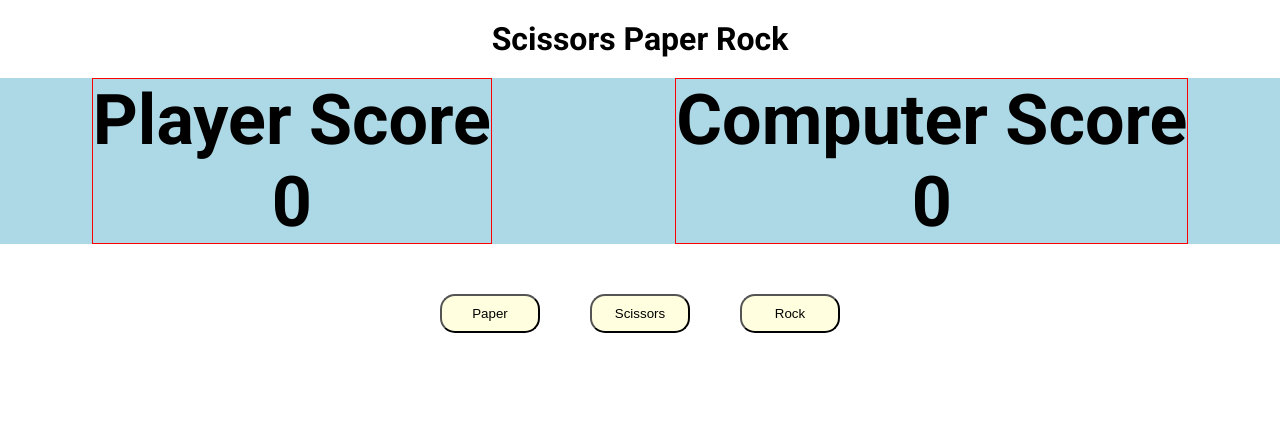
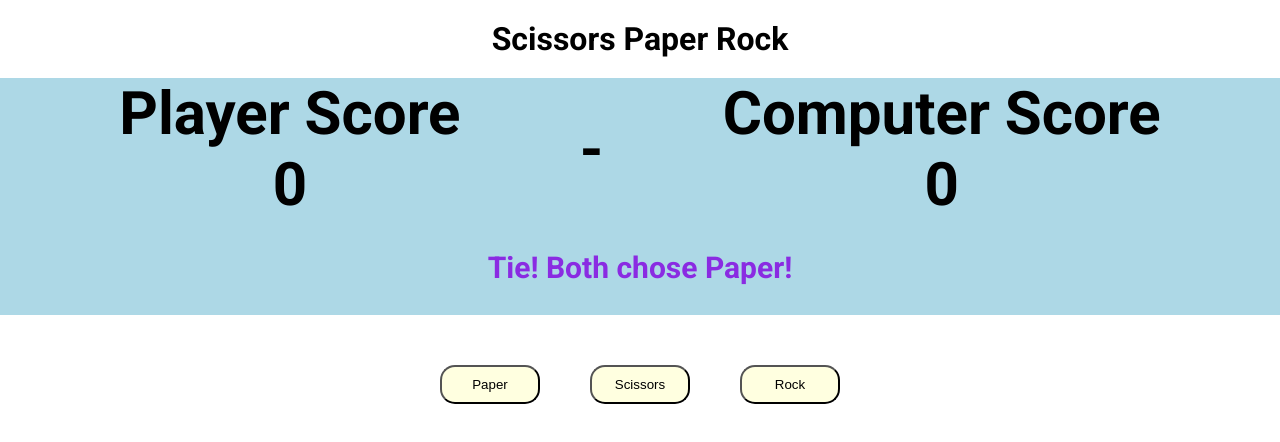
Before and after one commit to bayntris/scissors-paper-rock, a plain HTML site: page index.html in a window 1280 px wide. Both pictures are taken after a click on the button "Paper". Drawn offline with Linux system fonts and the light colour scheme.

Commit message:
Add score feture

```diff
--- a/index.html
+++ b/index.html
@@ -15,19 +15,25 @@
             <h1> Scissors Paper Rock </h1>
         </header>
         <div id="results">
+            <div class="result-scores">
                 <div id="results-player">
                     Player Score
                     <div id="player-score"> 0 </div>
 
                 </div>
+            -
                 <div id="results-computer">
                     Computer Score
                     <div id="computer-score"> 0 </div>
 
 
                 </div>
+            </div>
+            <div id="result-explanation">
 
             </div>
+        </div>
+
         <div id="buttonDiv">
             <button id="paper"> Paper </button>
             <button id="scissors"> Scissors </button>
--- a/scripts/script.js
+++ b/scripts/script.js
@@ -2,24 +2,31 @@
 let playerScore = 0;
 let computerScore = 0;
 
-const divResults = document.querySelector('#results');
+const playerResult = document.querySelector('#player-score');
+const computerResult = document.querySelector('#computer-score');
+const result = document.querySelector("#result-explanation");
+console.log(result);
+
 
 const buttonPaper = document.querySelector('#paper');
 const buttonScissors = document.querySelector('#scissors');
 const buttonRock = document.querySelector('#rock');
 
 
-buttonPaper.addEventListener('click', () => {
-    console.log(singleRound('paper', getComputerSelection()));
-});
+function setScores(event) {
+    const target = event.target.getAttribute('id');
+    result.textContent = singleRound(target, getComputerSelection());
+    playerResult.textContent = playerScore;
+    computerResult.textContent = computerScore;
+    result.style.margin = '30px';
+}
 
-buttonScissors.addEventListener('click', () => {
-    console.log(singleRound('scissors', getComputerSelection()));
-})
 
-buttonRock.addEventListener('click', () => {
-    console.log(singleRound('rock', getComputerSelection()));
-});
+buttonPaper.addEventListener('click', setScores);
+
+buttonScissors.addEventListener('click', setScores);
+
+buttonRock.addEventListener('click', setScores);
 
 
 function getComputerSelection() {
--- a/styles/style.css
+++ b/styles/style.css
@@ -12,6 +12,7 @@ body {
 header {
     display: flex;
     justify-content: center;
+
     padding: 20px;
 
 }
@@ -25,16 +26,31 @@ header {
 }
 
 #results {
-    display: flex;
-    justify-content: space-around;
+
     background-color: lightblue;
 }
 
+.result-scores {
+    display: flex;
+    justify-content: space-evenly;
+    align-items: center;
+    font-size: 60px;
+    font-weight: bold;
+}
+
+
+#result-explanation {
+    display: flex;
+    justify-content: center;
+    font-size: 30px;
+    font-weight: bold;
+    color:blueviolet;
+
+}
+
 #results-player, #results-computer {
-    border: 1px solid red;
+
     text-align: center;
-    font-size: 70px;
-    font-weight: bold;
 }
 
 button {
```
Lines whose indentation alone changed are shown as unchanged.
